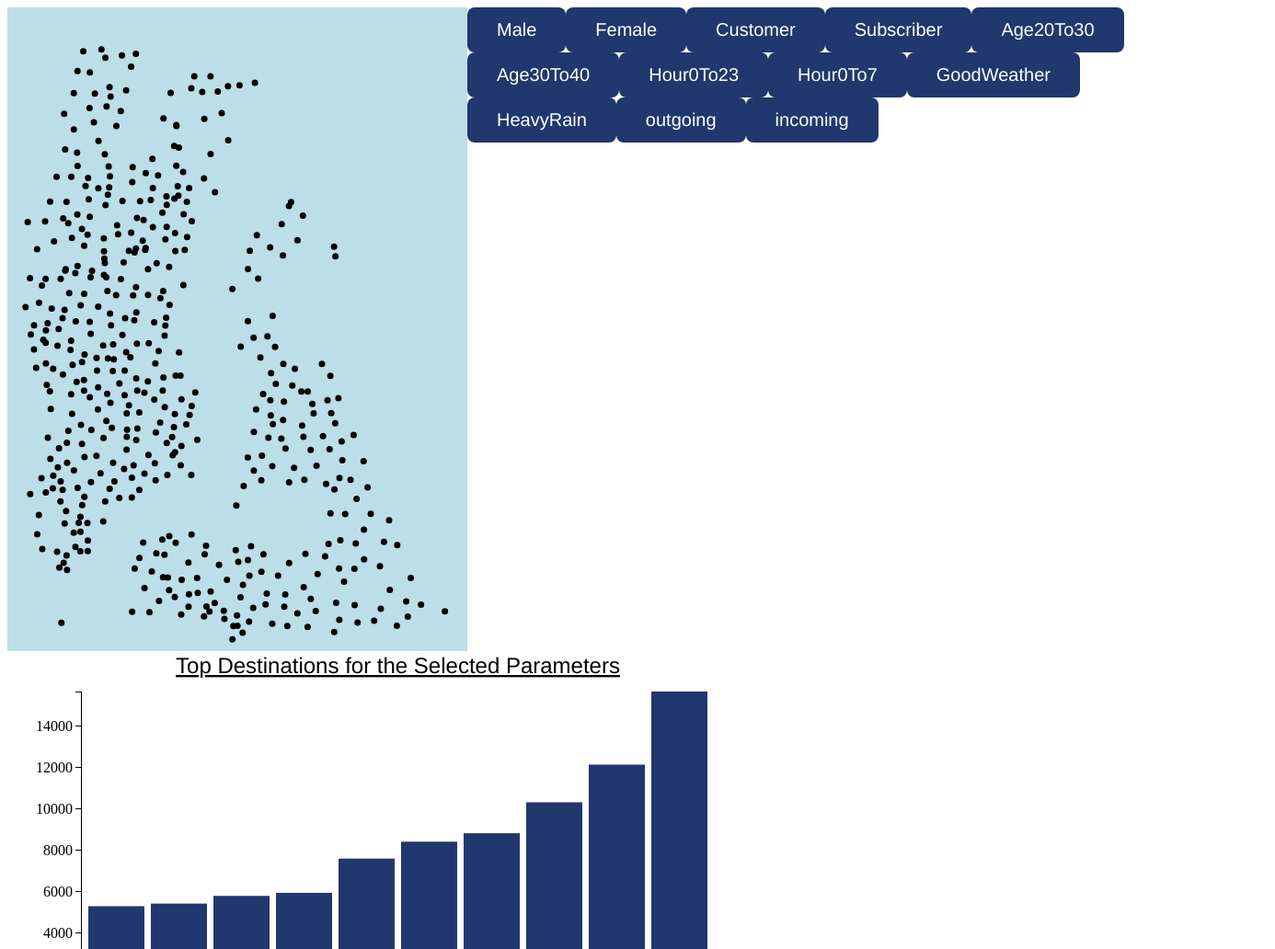
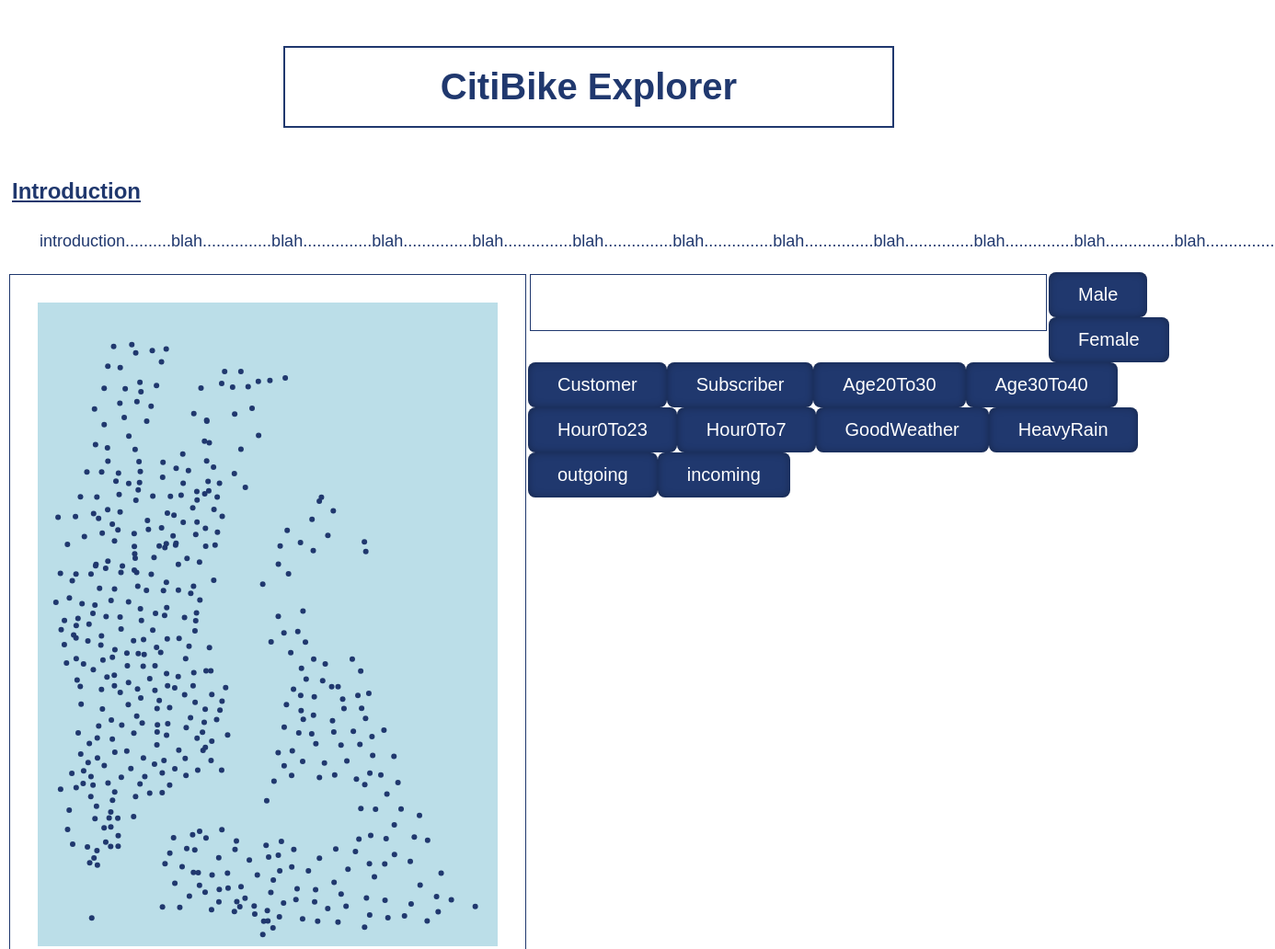
Before and after one commit to jaredmaslin/w209_citibike_host, a plain HTML site: page static/index.html in a window 1280 px wide. Shown: the top 1032 px of the page at 92% size, 1386 px wide, since content can reach past the window. Drawn offline with Linux system fonts and the light colour scheme; no server answers.

Commit message:
More styling changes

```diff
--- a/static/index.html
+++ b/static/index.html
@@ -2,16 +2,72 @@
 <html lang="en">
 <head>
 	<meta charset="utf-8">
+	<meta http-equiv="Content-Type" content="text/html; charset=ISO-8859-1" />
+	<meta http-equiv="pragma" content="no-cache" />
+	<meta http-equiv="cache-control" content="no-cache" />
+    <meta http-equiv="expires" content="-l" />
+
 	<title>NYC Bikeshare Inventory Explorer</title>
 	<script type="text/javascript" src="/d3/d3.v3.js"></script>
 	<style type="text/css">
-	/* style rules go here */
 
 	/* CitiBike Website Color Scheme
 	   Red: rgb(237,34,40);
 	   Light Blue: rgb(187,222,232);
 	   Blue: rgb(22,104,178);
 	   Dark Blue: rgb(32,56,110); */
+
+	body {
+    	font-size: 100%;
+	}
+	h1 {
+		text-align: center;
+		font: bold 40px Arial;
+		color: rgb(32,56,110);
+		border-style: solid;
+		border-width: 2px;
+		margin: 50px 300px 50px 300px;
+		padding: 20px 50px 20px 50px;
+		min-width: 500px;
+    }
+    h2 {
+    	text-decoration: underline;
+		text-align: left;
+		font: bold 24px Arial;
+		color: rgb(32,56,110);
+		padding: 5px 5px 5px 5px;
+		min-width: 100px;
+    }
+    p {
+		text-align: left;
+		font: 18px Arial;
+		color: rgb(32,56,110);
+		padding: 5px 5px 5px 5px;
+		text-indent: 30px;
+		width: 100px;
+    }
+    div {
+    	padding: 30px;
+    	margin: 2px;
+    	border: solid rgb(32,56,110);
+    	border-width: 1px;
+    }
+    .mapArea {
+    	width: 500px;
+    	float: left;
+    }
+    .controlArea {
+    	width: 500px;
+    	float: left;
+    }
+    .histoArea {
+    	width: 1000px;
+    	float: left;
+    }
+    .tsArea {
+    	width: 1000px;
+    	float: left;
+    }
 
 	circle:hover {
 		fill: red;
@@ -24,20 +80,18 @@
 	.myButton {
 		/*-moz-box-shadow:inset 0px 0px 14px -7px #276873;
 		-webkit-box-shadow:inset 0px 0px 14px -7px #276873;*/
-		box-shadow: inset 0px 0px 14px -14px black;
-		background-color: rgb(32,56,110);;
+		box-shadow: inset 0px 0px 14px -7px black;
+		background-color: rgb(32,56,110);
 		-moz-border-radius: 8px;
 		-webkit-border-radius: 8px;
 		border-radius: 8px;
 		display: inline-block;
 		cursor: pointer;
 		color: white;
-		font-family: Helvetica;
+		font-family: Arial;
 		font-size: 20px;
-		//font-weight: bold;
 		padding: 13px 32px;
-		text-decoration: none;
-		//text-shadow: 0px 1px 0px white;
+		/*text-shadow: 0px 1px 0px white;*/
 	}
 	.myButtonPressed {
 		/*-moz-box-shadow:inset 0px 10px 14px -7px #276873;
@@ -50,12 +104,11 @@
 		display: inline-block;
 		cursor: pointer;
 		color: white;
-		font-family: Helvetica;
+		font-family: Arial;
 		font-size: 20px;
-		//font-weight: bold;
 		padding: 13px 32px;
 		text-decoration: none;
-		//text-shadow: 0px 1px 0px white;
+		/*text-shadow: 0px 1px 0px white;*/
 	}
 	.myButton:hover {
 		background-color: rgb(187,222,232);
@@ -67,39 +120,32 @@
 		box-shadow:inset 0px 20px 14px -7px yellow;
 
 	}
-
-
 	.axis path,
 	.axis line {
 		fill: none;
 		stroke: #000;
 		shape-rendering: crispEdges;
 	}
-
 	.bar {
 		fill: rgb(32,56,110);
 		transition: fill .5s;
 	}
-
 	.bar:hover {
 		fill: rgb(187,222,232);
 		transition: fill .5s;
 	}
-
 	.x.axis path {
 		display: none;
 	}
-
 	.d3-tip {
 		line-height: 1;
 		font-weight: bold;
-		font-family: Helvetica;
+		font-family: Arial;
 		padding: 12px;
 		background: rgba(0, 0, 0, 0.8);
 		color: #fff;
 		border-radius: 2px;
 	}
-
 	/* Creates a small triangle extender for the tooltip */
 	.d3-tip:after {
 		box-sizing: border-box;
@@ -112,7 +158,6 @@
 		position: absolute;
 		text-align: center;
 	}
-
 	/* Style northward tooltips differently */
 	.d3-tip.n:after {
 		margin: -1px 0 0 0;
@@ -121,11 +166,20 @@
 	}
 	</style>
 </head>
-<body bgcolor="white">
+
+<body>
+	<h1>CitiBike Explorer</h1>
+	<h2>Introduction</h2>
+	<p>introduction..........blah...............blah...............blah...............blah...............blah...............blah...............blah...............blah...............blah...............blah...............blah...............</p>
+
+	<div class="mapArea"></div>
+	<div class="controlArea"></div>
+	<div class="histoArea"></div>
+	<!-- <div class="tsArea"></div> -->
+
 	<script src="/d3/d3.tip.v0.6.3.js"></script>
+	<script type="text/javascript">
 
-
-	<script type="text/javascript">
 	//Function to reorder positioning of crowded elements
 	d3.selection.prototype.moveToFront = function() {
 		return this.each(function(){
@@ -148,7 +202,6 @@
 		//Retrieve appropriate query file
 		// Currently, this selects from existing files
 		// Later, this must download and retrieve the correct file
-
 
 		//female, subscriber, age20to30, hour0to30, goodweather, incoming
 		query2 =paramvalues.GoodWeather==1 && paramvalues.Subscriber==1 && paramvalues.Female==1 && paramvalues.Age20To30==1 && paramvalues.Hour0To23==1 && paramvalues.incoming==1;
@@ -176,36 +229,30 @@
 
 		//Update the histogram
 		histogramupdate();
-
-
 	};
 
 	//Width and height
-	// padding = 100
-	//var w = window.innerWidth - padding;
-	//var h = window.innerHeight - padding;
+	padding = 100
+	var w = window.innerWidth - padding;
+	var h = window.innerHeight - padding;
 	var w = 500;
 	var h = 700;
 
 	//Create the divisions for organizing the display
-	d3.select("body").append("div")
-	.attr("id", "map")
-	.style("width", w)
-	.style("float", "left")
-	;
+	// d3.select("div.mapArea")
+	// .attr("id", "map")
+	// ;
 
-	d3.select("body").append("div")
-	.attr("id", "controls")
-	.style("width", w*1.618)
-	.style("height", h*.382)
-	.style("float", "left")
-	;
+	// d3.select("div.controlArea")
+	// .attr("id", "controls")
+	// //.style("width", w*1.618)
+	// //.style("height", h*.382)
+	// ;
 
-	d3.select("body").append("div")
-	.attr("id", "graph")
-	.style("width", w*1.618)
-	.style("float", "left")
-	;
+	// d3.select("div.histoArea")
+	// .attr("id", "graph")
+	// //.style("width", w*1.618)
+	// ;
 
 	var male = 1
 	var female = 0
@@ -230,12 +277,11 @@ var path = d3.geo.path()
 	.projection(projection);
 
 	//Create SVG element
-var map = d3.select("#map")
+	var map = d3.select("div.mapArea")
 	.append("svg")
 	.attr("width", w)
 	.attr("height", h)
 	.style("background-color", 'rgb(187,222,232)');
-
 
 	//Load in GeoJSON data
 	function loadgeo(){
@@ -276,15 +322,15 @@ d3.csv("data/stations.csv", function(data) {
 			.attr("cy", function(d) {
 				return projection([d.lon, d.lat])[1];
 			})
-		.attr("r", 3.5)
-		//.style("fill", "lightblue")
-		//.style("opacity", 0.75)
+			.attr("r", 3.0)
+			.attr("fill", "rgb(32,56,110)")
 			.on("mouseover", function(d){
 				d3.select(this)
 				.transition()
 				.duration(1)
 				.attr("fill", "orange");
 				maptip.show;
+
 			})
 			.on("mouseout", function(d){
 				d3.select(this)
@@ -297,7 +343,7 @@ d3.csv("data/stations.csv", function(data) {
 				d3.selectAll("circle")
 				.attr("fill", "rgb(32,56,110)")
 				.attr("fill-opacity", 1)
-			.attr("r", 3.5) // Use this to change the fill based on a function with summary data.
+				.attr("r", 3.0) // Use this to change the fill based on a function with summary data.
 				;
 
 				d3.select(this)
@@ -328,10 +374,10 @@ function mapupdate(){
 
 			// first set all values to lowest opacity
 			map.selectAll("circle")
-		.attr("opacity", .2);
+			.attr("opacity", .2)
+			.attr("fill", "rgb(32,56,110)");
 
 			// then update opacity on values in the new dataset
-
 			map.selectAll("circle")
 			.data(data, function(d) { return d.stationID; })
 			.transition()
@@ -365,18 +411,17 @@ function mapupdate(){
 	<script>
 	// Controls Code---------------------
 
-var margin = {top: 40, right: 40, bottom: 40, left: 40},
+	var margin = {top: 20, right: 20, bottom: 40, left: 40},
 	width = w*1.618 - margin.left - margin.right,
 	cheight = h*.382 - margin.top - margin.bottom;
 	var buttonsize = {w: 80, h:20};
 
-
 	var parameters = ["", "Male", "Female", "Customer", "Subscriber", "Age20To30", "Age30To40", "Hour0To23", "Hour0To7", "GoodWeather", "HeavyRain","outgoing", "incoming"];
 	var paramvalues = {};
 
-d3.select("#controls")
+	var controls = d3.select("div.controlArea")
 	.data(parameters).enter()
-.append("div")
+	.append("g")
 	.attr("class", "myButton")
 	.text(function(d){
 		paramvalues[d]=0;
@@ -401,26 +446,25 @@ d3.select("#controls")
 			//.attr("-moz-box-shadow", "inset 0px 10px 14px -7px #276873")
 			//.attr("-webkit-box-shadow", "inset 0px 10px 14px -7px #276873")
 
-		button = control.append("g")
-		button.append("rect")
-		.attr("width", buttonsize.w)
-		.attr("height", buttonsize.h)
-		.style("fill","red");
+			// button = controls.append("g")
+			// button.append("rect")
+			// .attr("width", buttonsize.w)
+			// .attr("height", buttonsize.h)
+			// .style("fill","red");
 
-		button.append("text")
-		//.attr("x", buttonsize.w/2)
-		.attr("y", buttonsize.h/2)
-		.attr("dy", ".35em")
-		.text("sdfsdfsd");
-		button.attr("transform", "translate(" + margin.left + "," + margin.top + ")");
-
+			// button.append("text")
+			// //.attr("x", buttonsize.w/2)
+			// .attr("y", buttonsize.h/2)
+			// .attr("dy", ".35em")
+			// .text("sdfsdfsd");
+			// button.attr("transform", "translate(" + margin.left + "," + margin.top + ")");
 	</script>
 
 	<script>
 	// Histogram Code----------------
 
 	//Margins and dimensions
-var margin = {top: 40, right: 40, bottom: 40, left: 80},
+	var margin = {top: 50, right: 50, bottom: 50, left: 80},
 	width = w*1.618 - margin.left - margin.right,
 	height = h*.618 - margin.top - margin.bottom;
 
@@ -448,7 +492,8 @@ var tip = d3.tip()
 		return "<strong>Trip Count:</strong> <span style='color:yellow'>" + d.count + "</span>"
 	})
 
-var graph = d3.select("#graph").append("svg")
+	var graph = d3.select("div.histoArea")
+	.append("svg")
 	.attr("width", width + margin.left + margin.right)
 	.attr("height", height + margin.top + margin.bottom)
 	.style("background-color", 'white')
```
Lines whose indentation alone changed are shown as unchanged.
